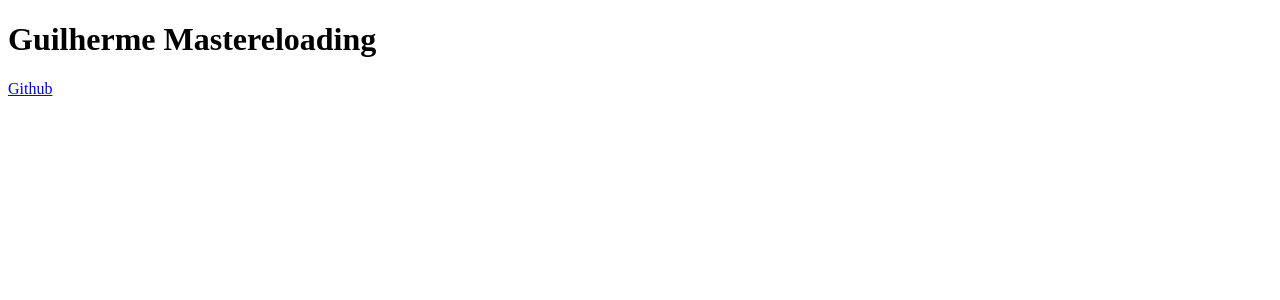
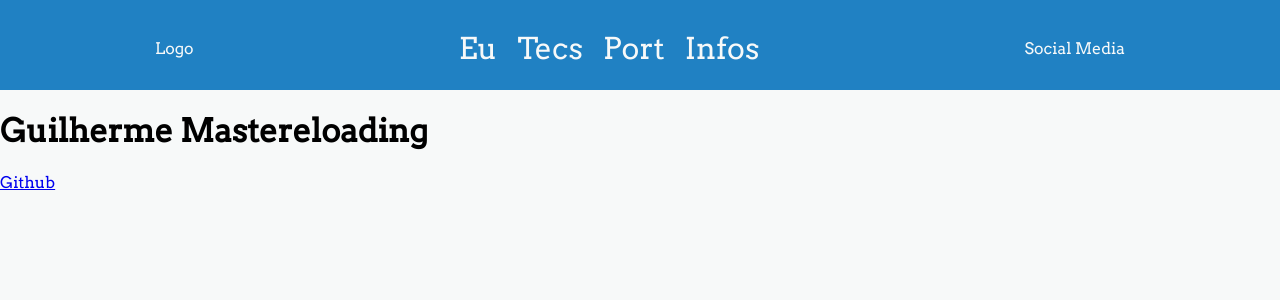
Before and after one commit to Mastereloading/guilherme-mastereloading, a React (Vite) app: page / in a window 1280 px wide. Shown: the top 300 px of the page. Built offline with nearby package versions, Linux system fonts and the light colour scheme.

Commit message:
Added styling and routing

```diff
--- a/index.html
+++ b/index.html
@@ -4,6 +4,9 @@
     <meta charset="UTF-8" />
     <link rel="icon" type="image/svg+xml" href="/vite.svg" />
     <meta name="viewport" content="width=device-width, initial-scale=1.0" />
+
+    <link href="https://fonts.googleapis.com/css2?family=Arvo&display=swap" rel="stylesheet">
+
     <title>Mastereloading</title>
   </head>
   <body>
--- a/package.json
+++ b/package.json
@@ -10,11 +10,14 @@
   },
   "dependencies": {
     "react": "^18.2.0",
-    "react-dom": "^18.2.0"
+    "react-dom": "^18.2.0",
+    "react-router-dom": "^6.3.0",
+    "styled-components": "^5.3.5"
   },
   "devDependencies": {
     "@types/react": "^18.0.17",
     "@types/react-dom": "^18.0.6",
+    "@types/styled-components": "^5.1.26",
     "@vitejs/plugin-react": "^2.1.0",
     "typescript": "^4.6.4",
     "vite": "^3.1.0"
--- a/src/App.tsx
+++ b/src/App.tsx
@@ -1,8 +1,11 @@
+import Routes from './pages/Routes'
+import GlobalStyle from './styles'
+
 function App() {
   return (
-    <div className="App">
-      <h1>Guilherme Mastereloading</h1>
-      <a href="https://github.com/Mastereloading"  target="blank">Github</a>
+    <div>
+      <GlobalStyle />
+      <Routes />
     </div>
   )
 }
--- /dev/null
+++ b/src/components/header/Header.tsx
@@ -0,0 +1,20 @@
+import Menu from "../menu/Menu"
+import { Container, HeaderContainer } from "./styles"
+
+const Header = () => {
+    return (
+      <HeaderContainer>
+        <Container>
+          <div>
+            Logo
+          </div>
+          <Menu />
+          <div>
+            Social Media
+          </div>
+        </Container>
+      </HeaderContainer>
+    )
+  }
+
+  export default Header
--- /dev/null
+++ b/src/components/header/styles.tsx
@@ -0,0 +1,17 @@
+import styled from 'styled-components'
+import colors from '../../styles/colors'
+
+export const HeaderContainer = styled.header`
+    height: 90px;
+    background-color: ${colors.primary}
+`
+export const Container = styled.div`
+    color: ${colors.white};
+    width: 100%;
+    max-width: 1000px;
+    margin: 0 auto;
+    padding: 30px 15px;
+    display: flex;
+    justify-content: space-between;
+    align-items: center
+`
--- /dev/null
+++ b/src/components/menu/Menu.tsx
@@ -0,0 +1,17 @@
+import { MenuContainer } from "./styles"
+
+
+const Menu = () => {
+    return (
+      <MenuContainer>
+        <ul>
+            <li>Eu</li>
+            <li>Tecs</li>
+            <li>Port</li>
+            <li>Infos</li>
+        </ul>
+      </MenuContainer>
+    )
+  }
+
+  export default Menu
--- /dev/null
+++ b/src/components/menu/styles.tsx
@@ -0,0 +1,24 @@
+import styled from 'styled-components'
+import colors from '../../styles/colors'
+
+export const MenuContainer = styled.nav`
+    ul{
+        padding: 0;
+        margin: 0;
+        list-style-type: none;
+        display: flex;
+        justify-content: end;
+        align-items: center;
+        li{
+            font-size: 30px;
+            margin-left: 10px;
+            margin-right: 10px;
+            cursor: pointer;
+            transition-duration: 1.5s;
+            &:hover{
+                color: ${colors.tertiary};
+                transition-duration: 0.5s
+            }
+        }
+    }
+`
--- /dev/null
+++ b/src/jsconfig.json
@@ -0,0 +1,6 @@
+{
+    "compilerOptions": {
+        "baseUrl": "src"
+    },
+    "include": ["src"]
+}
--- /dev/null
+++ b/src/pages/HomeScreen.tsx
@@ -0,0 +1,20 @@
+import Header from '../components/header/Header'
+import colors from '../styles/colors'
+
+const Home = () => {
+  return (
+    <div className="App">
+      <Header />
+      <div
+        style={{
+          backgroundColor: colors.white
+        }}
+      >
+        <h1>Guilherme Mastereloading</h1>
+        <a href="https://github.com/Mastereloading"  target="blank">Github</a>
+      </div>
+    </div>
+  )
+}
+
+export default Home
--- /dev/null
+++ b/src/pages/Routes.tsx
@@ -0,0 +1,15 @@
+import { BrowserRouter as Router, Routes as AppRoutes, Route } from 'react-router-dom'
+
+import Home from "./HomeScreen"
+
+const Routes = () => {
+  return (
+    <Router>
+      <AppRoutes>
+        <Route path="/" element={<Home />} />
+      </AppRoutes>
+    </Router>
+  )
+}
+
+export default Routes
--- /dev/null
+++ b/src/styles.tsx
@@ -0,0 +1,14 @@
+import { createGlobalStyle } from 'styled-components'
+import colors from './styles/colors'
+
+export default createGlobalStyle`
+    *{
+        box-sizing: border-box
+    }
+    body{
+        font-family: 'Arvo', serif;
+        background-color: ${colors.white};
+        margin: 0;
+        padding: 0;
+    }
+`
--- /dev/null
+++ b/src/styles/colors.tsx
@@ -0,0 +1,9 @@
+const colors = {
+    primary: "#2081C3",
+    secondary: "#63D2FF",
+    tertiary: "#78D5D7",
+    black: "#4F5655",
+    white: "#F7F9F9"
+}
+
+export default colors
```
Also changed, not shown: 1 other file (tests, documents, lock files or other folders).
